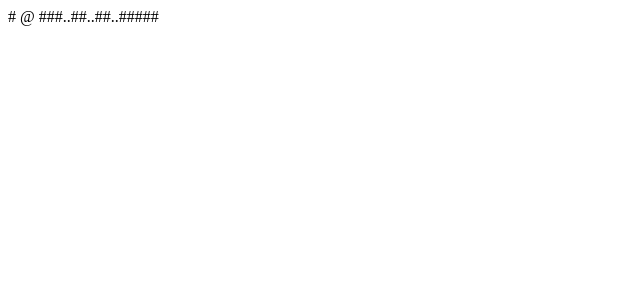
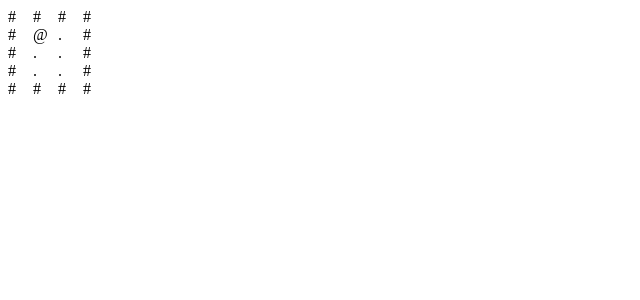
Before and after one commit to antelor/cave-explore, a React (Create React App) app: page / in a window 1280 px wide. Shown: the top 300 px of the page, without its empty margins (0-640 px from the left). Built offline with nearby package versions, Linux system fonts and the light colour scheme.

Commit message:
map display working

```diff
--- a/src/App.js
+++ b/src/App.js
@@ -6,7 +6,7 @@ class App extends Component {
     super(props);
     this.state = {
       playerX : 1,
-      playerY : 0,
+      playerY : 1,
       mapArray :
       ['#', '#', '#', '#',
        '#', '.', '.', '#',
--- a/src/components/Map.css
+++ b/src/components/Map.css
@@ -0,0 +1,6 @@
+.Map{
+    display: grid;
+    grid-template-columns: 1fr 1fr 1fr 1fr;
+    grid-template-rows: 1fr 1fr 1fr 1fr;
+    width: 100px;
+}
--- a/src/components/Map.js
+++ b/src/components/Map.js
@@ -1,14 +1,15 @@
 import React from 'react'
 import { envVars } from './envVars'
+import './Map.css'
 
 function Map( props ) {
     return (
-        <div>
+        <div className='Map'>
             {props.map.map((tile, key) => {
                 if (key === props.playerX + envVars.WIDTH * props.playerY) {
-                    return (<span key={key}> @ </span>)
+                    return (<div key={key}> @ </div>)
                 }
-                else return (<span key={key}>{tile}</span>)
+                else return (<div key={key}>{tile}</div>)
             })}
         </div>
     )
```
